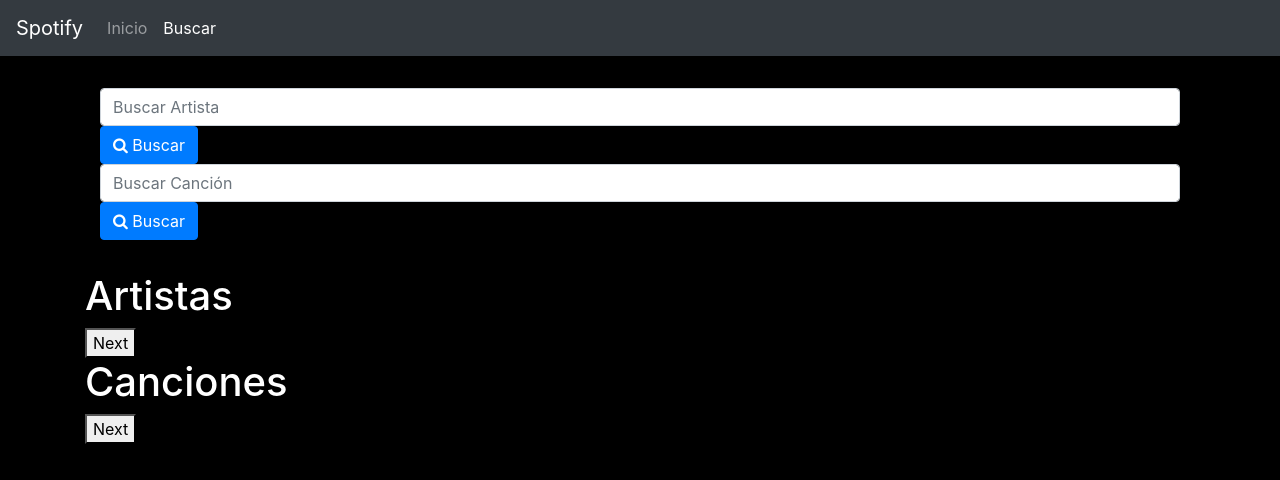
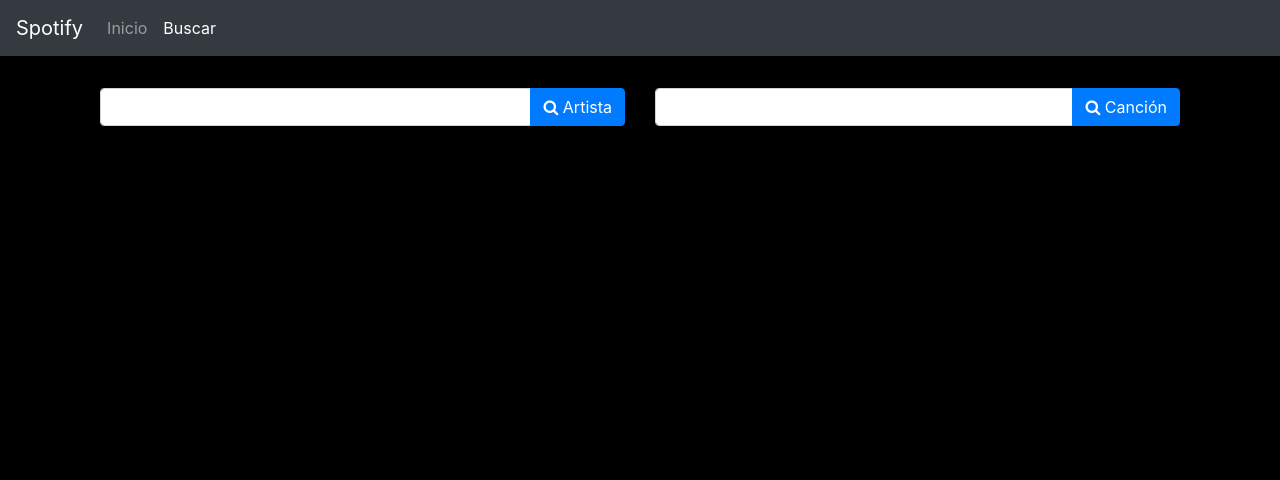
Before and after one commit to crianbluff/spotify-api, an Angular app: page /#/search in a window 1280 px wide. Shown: the top 480 px of the page. Built offline with nearby package versions, Linux system fonts and the light colour scheme.

Commit message:
Last commit

```diff
--- a/src/app/components/cards/cards.component.ts
+++ b/src/app/components/cards/cards.component.ts
@@ -8,6 +8,8 @@
 export class CardsComponent {
 
   @Input() items:any[] = [];
+  @Input() titleCards:string;
+  @Input() columns:string;
 
   constructor( private router:Router ) { }
 
--- a/src/app/components/home/home.component.html
+++ b/src/app/components/home/home.component.html
@@ -10,4 +10,4 @@
 	</p>
 </div>
 
-<app-cards [items]="newsSongs"></app-cards>
+<app-cards *ngIf="!loading && newsSongs.length !== 0" [items]="newsSongs" titleCards="Nuevos Lanzamientos" columns="col-md-4 col-sm-6 col-xs-12"></app-cards>
--- a/src/app/components/search/search.component.html
+++ b/src/app/components/search/search.component.html
@@ -1,38 +1,107 @@
 <div class="row m-5">
-  <div class="col-md-12">
-    <input type="text" class="form-control" placeholder="Buscar Artista" (keyup.enter)="searchArtist(termArtist.value)" #termArtist>
-    <button type="button" class="btn btn-primary" (click)="searchArtist(termArtist.value)">
+  <div class="col-md-6 col-sm-12 cols-xs-12">
+    <div class="input-group mb-3">
+      <input type="text" class="form-control" (keyup.enter)="searchArtist(termArtist.value, null)" #termArtist>
+      <div class="input-group-append">
+        <button type="button" class="btn btn-primary" (click)="searchArtist(termArtist.value, null)">
           <i class="fa fa-search"></i>
-      Buscar
+          Artista
         </button>
       </div>
+    </div>
+  </div>
 
-  <div class="col-md-12">
-    <input type="text" class="form-control" placeholder="Buscar Canción" (keyup.enter)="searchTrack(termTrack.value)" #termTrack>
-    <button type="button" class="btn btn-primary" (click)="searchTrack(termTrack.value)">
+  <div class="col-md-6 col-sm-12 cols-xs-12">
+    <div class="input-group mb-3">
+      <input type="text" class="form-control" (keyup.enter)="searchTrack(termTrack.value, null)" #termTrack>
+      <div class="input-group-append">
+        <button type="button" class="btn btn-primary" (click)="searchTrack(termTrack.value, null)">
           <i class="fa fa-search"></i>
-      Buscar
+          Canción
         </button>
+      </div>
+    </div>
   </div>
 
 </div>
 
+
+<div class="container">
+  <div class="row">
+    <div class="col-md-6">
       <app-loading *ngIf="loadingArtist"></app-loading>
+      <app-cards *ngIf="!loadingArtist && artists.length !== 0" [items]="artists" titleCards="Artistas" columns="col-md-12 col-sm-12 col-xs-12"></app-cards>
+      <nav class="my-5">
+        <ul class="pagination justify-content-center">
+          <li class="page-item disabled" [ngClass]="{'disabled': pagArtist === 1}" *ngIf="totalArtist.length > 0">
+            <a class="page-link" href="javascript:void(0);" (click)="firstArtist(); searchArtist(termArtist.value)" title="Primera">
+              <i class="fa fa-angle-double-left"></i>
+            </a>
+          </li>
 
-<h1>
-  Artistas
-</h1>
+          <li class="page-item disabled" [ngClass]="{'disabled': pagArtist === 1}" *ngIf="totalArtist.length > 0">
+            <a class="page-link" href="javascript:void(0);" (click)="prevArtist(); searchArtist(termArtist.value)" title="Anterior">
+              <i class="fa fa-angle-left"></i>
+            </a>
+          </li>
 
-<app-cards *ngIf="!loadingArtist" [items]="artists"></app-cards>
-<button (click)="prevArtist(); searchArtist(termArtist.value)" [ngClass]="{'hide': pagArtist <= 9}">Prev</button>
-<button (click)="nextArtist(); searchArtist(termArtist.value)">Next</button>
+          <li class="page-item" *ngFor="let item of totalArtist" [ngClass]="{'active': pagArtist === item}">
+            <a class="page-link" *ngIf="item >= minArtist && item <= maxArtist && item <= 1000" href="javascript:void(0);" (click)="goArtist(item); searchArtist(termArtist.value)">
+              {{ item }}
+            </a>
+          </li>
 
+          <li class="page-item" *ngIf="totalArtist.length > 0" [ngClass]="{'disabled': pagArtist === totalArtist.length || pagArtist == 1000}">
+            <a class="page-link" href="javascript:void(0);" (click)="nextArtist(); searchArtist(termArtist.value)" title="Siguiente">
+              <i class="fa fa-angle-right"></i>
+            </a>
+          </li>
+
+          <li class="page-item" *ngIf="totalArtist.length > 0" [ngClass]="{'disabled': pagArtist === totalArtist.length || pagArtist == 1000}">
+            <a class="page-link" href="javascript:void(0);" (click)="lastArtist(); searchArtist(termArtist.value)" title="Última">
+              <i class="fa fa-angle-double-right"></i>
+            </a>
+          </li>
+        </ul>
+      </nav>
+    </div>
+
+    <div class="col-md-6">
       <app-loading *ngIf="loadingTrack"></app-loading>
+      <app-cards *ngIf="!loadingTrack && tracks.length !== 0" [items]="tracks" titleCards="Canciones" columns="col-md-12 col-sm-12 col-xs-12"></app-cards>
+      <nav class="my-5">
+        <ul class="pagination justify-content-center">
+          <li class="page-item disabled" [ngClass]="{'disabled': pagTrack === 1}" *ngIf="totalTrack.length > 0">
+            <a class="page-link" href="javascript:void(0);" (click)="firstTrack(); searchTrack(termTrack.value, null)" title="Primera">
+              <i class="fa fa-angle-double-left"></i>
+            </a>
+          </li>
 
-<h1>
-  Canciones
-</h1>
+          <li class="page-item disabled" [ngClass]="{'disabled': pagTrack === 1}" *ngIf="totalTrack.length > 0">
+            <a class="page-link" href="javascript:void(0);" (click)="prevTrack(); searchTrack(termTrack.value)" title="Anterior">
+              <i class="fa fa-angle-left"></i>
+            </a>
+          </li>
 
-<app-cards *ngIf="!loadingTrack" [items]="tracks"></app-cards>
-<button (click)="prevTrack(); searchTrack(termTrack.value)" [ngClass]="{'hide': pagTrack <= 9}">Prev</button>
-<button (click)="nextTrack(); searchTrack(termTrack.value)">Next</button>
+          <li class="page-item" *ngFor="let item of totalTrack" [ngClass]="{'active': pagTrack === item}">
+            <a class="page-link" *ngIf="item >= minTrack && item <= maxTrack && item <= 1000" href="javascript:void(0);" (click)="goTrack(item); searchTrack(termTrack.value)">
+              {{ item }}
+            </a>
+          </li>
+
+          <li class="page-item" *ngIf="totalTrack.length > 0" [ngClass]="{'disabled': pagTrack === totalTrack.length || pagTrack == 1000}">
+            <a class="page-link" href="javascript:void(0);" (click)="nextTrack(); searchTrack(termTrack.value)" title="Siguiente">
+              <i class="fa fa-angle-right"></i>
+            </a>
+          </li>
+
+          <li class="page-item" *ngIf="totalTrack.length > 0" [ngClass]="{'disabled': pagTrack === totalTrack.length || pagTrack == 1000}">
+            <a class="page-link" href="javascript:void(0);" (click)="lastTrack(); searchTrack(termTrack.value)" title="Última">
+              <i class="fa fa-angle-double-right"></i>
+            </a>
+          </li>
+        </ul>
+      </nav>
+    </div>
+  </div>
+</div>
--- a/src/app/components/search/search.component.ts
+++ b/src/app/components/search/search.component.ts
@@ -11,62 +11,148 @@
   tracks:any[] = [];
   loadingArtist:boolean;
   loadingTrack:boolean;
-  pagArtist:number = 0;
-  pagTrack:number = 0;
+  pagArtist:number = 1;
+  pagTrack:number = 1;
+  totalArtist:any = [];
+  totalTrack:any = [];
+  nameArtist:string;
+  nameTrack:string;
+  minArtist:any;
+  minTrack:any;
+  maxArtist:any;
+  maxTrack:any;
 
   constructor(private spotify: SpotifyService) { }
 
+  firstArtist() {
+    this.pagArtist = 1;
+  }
+
   prevArtist() {
-    if ( this.pagArtist >= 10  ) {
-      this.pagArtist = this.pagArtist - 10;
+    if ( this.pagArtist !== 1 ) {
+      this.pagArtist = this.pagArtist - 1
+    }
+  }
+
+  goArtist(number) {
+    this.pagArtist = number;
+  }
+
+  paginationArtist() {
+    if (this.pagArtist > 9) {
+      this.minArtist = this.pagArtist - 8;
+      this.maxArtist = this.pagArtist + 1;
+    } else {
+      this.minArtist = 1;
+      this.maxArtist = 10;
     }
   }
 
   nextArtist() {
-    this.pagArtist = this.pagArtist + 10;
+    this.pagArtist = this.pagArtist + 1;
+  }
+
+  lastArtist() {
+    if (this.totalArtist.length <= 999) {
+      this.pagArtist = this.totalArtist.length;
+    } else {
+      this.pagArtist = 1000;
+    }
+  }
+
+  searchArtist(termArtist:string, number) {
+    if ( termArtist === '' ) {
+      return false;
+    }
+
+    if (this.nameArtist !== termArtist) {
+      this.nameArtist = termArtist;
+      this.pagArtist = 1;
+    }
+
+    this.loadingArtist = true;
+
+    number = (this.pagArtist - 1) * 10;
+
+    this.paginationArtist();
+
+    this.spotify.getArtists(termArtist, number.toString())
+    .subscribe( (data:any) => {
+      // console.log(data);
+      this.artists = data.items;
+      this.loadingArtist = false;
+
+      this.totalArtist = [];
+      for (let i = 0; i < data.total / 10; i++) {
+        this.totalArtist.push(i + 1);
+      }
+      // console.log(this.totalArtist);
+    });
+  }
+
+  firstTrack() {
+    this.pagTrack = 1;
   }
 
   prevTrack() {
-    if ( this.pagTrack >= 10  ) {
-      this.pagTrack = this.pagTrack - 10;
+    if ( this.pagTrack !== 1 ) {
+      this.pagTrack = this.pagTrack - 1
+    }
+  }
+
+  goTrack(number) {
+    this.pagTrack = number;
+  }
+
+  paginationTrack() {
+    if (this.pagTrack > 9) {
+      this.minTrack = this.pagTrack - 8;
+      this.maxTrack = this.pagTrack + 1;
+    } else {
+      this.minTrack = 1;
+      this.maxTrack = 10;
     }
   }
 
   nextTrack() {
-    this.pagTrack = this.pagTrack + 10;
+    this.pagTrack = this.pagTrack + 1;
   }
 
-  searchArtist(termArtist:string, number = this.pagArtist.toString()) {
-    // this.pagArtist = 0;
-
-    if ( termArtist === '' ) {
-      return false;
+  lastTrack() {
+    if (this.totalTrack.length <= 999) {
+      this.pagTrack = this.totalTrack.length;
+    } else {
+      this.pagTrack = 1000;
     }
-
-    this.loadingArtist = true;
-
-    this.spotify.getArtists(termArtist, number)
-    .subscribe( (data:any) => {
-      // console.log(data);
-      this.artists = data;
-      this.loadingArtist = false;
-    });
   }
 
-  searchTrack(termTrack:string, number = this.pagTrack.toString()) {
-    // this.pagTrack = 0;
-
+  searchTrack(termTrack:string, number) {
     if ( termTrack === '' ) {
       return false;
     }
 
+    if (this.nameTrack !== termTrack) {
+      this.nameTrack = termTrack;
+      this.pagTrack = 1;
+    }
+
     this.loadingTrack = true;
 
-    this.spotify.getTracks(termTrack, number)
+    number = (this.pagTrack - 1) * 10;
+
+    this.paginationTrack();
+
+    this.spotify.getTracks(termTrack, number.toString())
     .subscribe( (data:any) => {
       // console.log(data);
-      this.tracks = data;
+      this.tracks = data.items;
       this.loadingTrack = false;
+
+      this.totalTrack = [];
+      for (let i = 0; i < data.total / 10; i++) {
+        this.totalTrack.push(i + 1);
+      }
+      console.log(this.totalTrack);
     });
   }
 
--- a/src/app/services/spotify.service.ts
+++ b/src/app/services/spotify.service.ts
@@ -21,7 +21,7 @@
   }
 
   getNewReleases() {
-    return this.getQuery('browse/new-releases?limit=10')
+    return this.getQuery('browse/new-releases?limit=10&offset=20')
     .pipe( map( data => data['albums'].items ));
   }
 
@@ -36,12 +36,12 @@
 
   getArtists(term:string, number:string) {
     return this.getQuery(`search?q=${term}&type=artist&limit=10&offset=${number}`)
-    .pipe( map( data => data['artists'].items ));
+    .pipe( map( data =>  data['artists'] ));
   }
 
   getTracks(term:string, number:string) {
     return this.getQuery(`search?q=${term}&type=track&limit=10&offset=${number}`)
-    .pipe( map( data => data['tracks'].items ));
+    .pipe( map( data => data['tracks'] ));
   }
 
   getTopTracks(id:string) {
--- a/src/environments/environment.prod.ts
+++ b/src/environments/environment.prod.ts
@@ -1,4 +1,4 @@
 export const environment = {
   production: true,
-  token: 'BQBAM2NgyHDl_pvIHz5j37nxXYMhKTwGk3jdc3kFTt-0BgSDZ_KVcy5DJxXqqv4Ov57i-QCZshapx3FtlU4'
+  token: 'BQABr3nx6khENYkFafutj8uzxtBdl65C7SaEhpitjJMdbkjt3c15dZl2IU5G_epYvQRBf1SHkyLkeMEpshU'
 };
```
Also changed, not shown: src/app/components/cards/cards.component.html (+6 -2 lines), 2 other files (tests, documents, lock files or other folders). Lines whose indentation alone changed are shown as unchanged.
